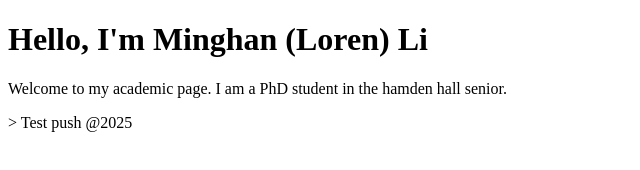
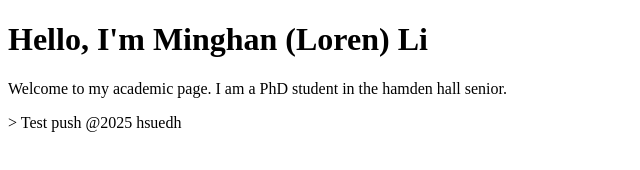
Before and after one commit to lorennnliii/my-profile-site, a plain HTML site: page index.html in a window 1280 px wide. Shown: the full height of the page, 0-640 px from the left. Drawn offline with Linux system fonts and the light colour scheme.

Commit message:
Test push with visible content change

```diff
--- a/index.html
+++ b/index.html
@@ -6,7 +6,7 @@
     <h1>Hello, I'm Minghan (Loren) Li</h1>
     <p>Welcome to my academic page.
       I am a PhD student in the hamden hall senior.</p>
-      > Test push @2025
+      > Test push @2025 hsuedh
     </p >
   </body>
 </html>
```
